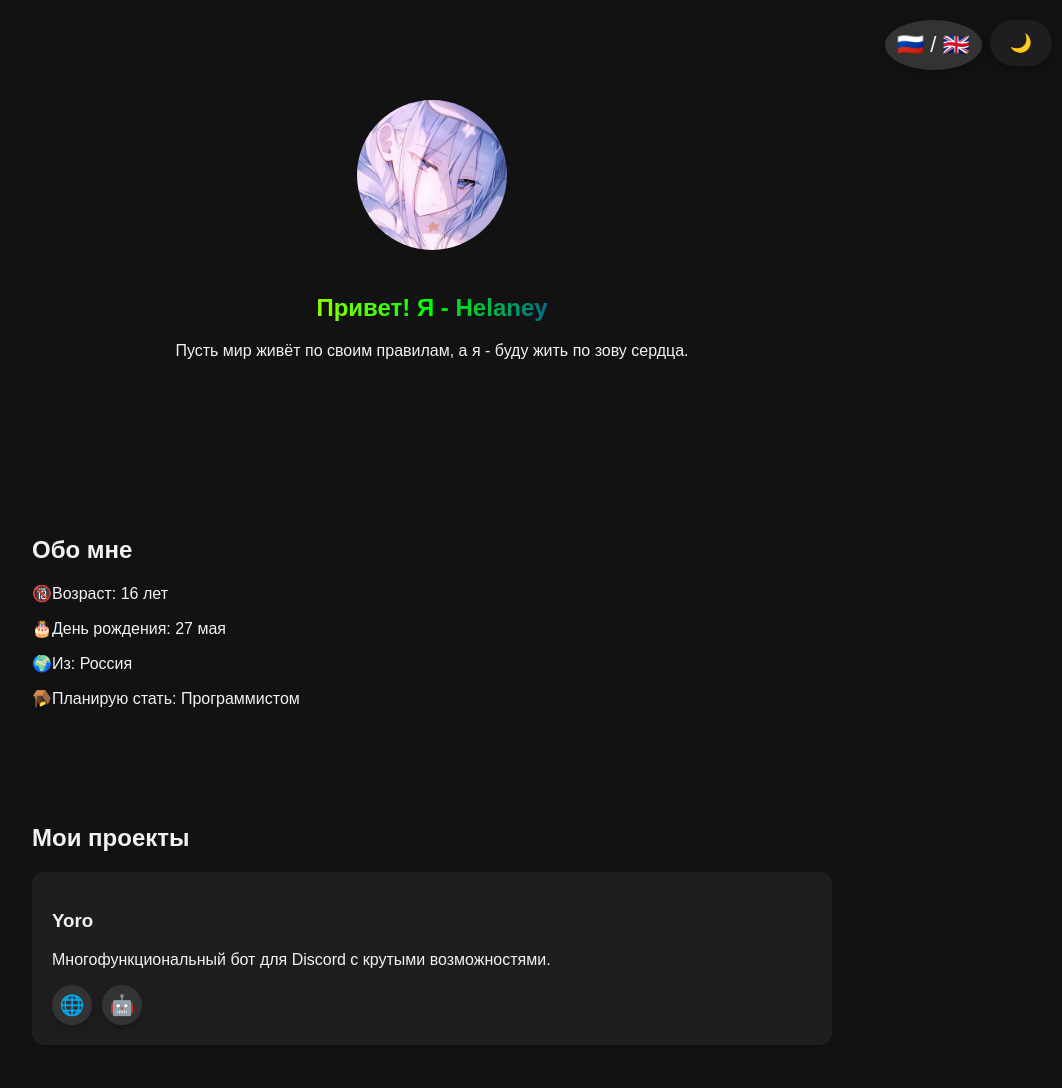
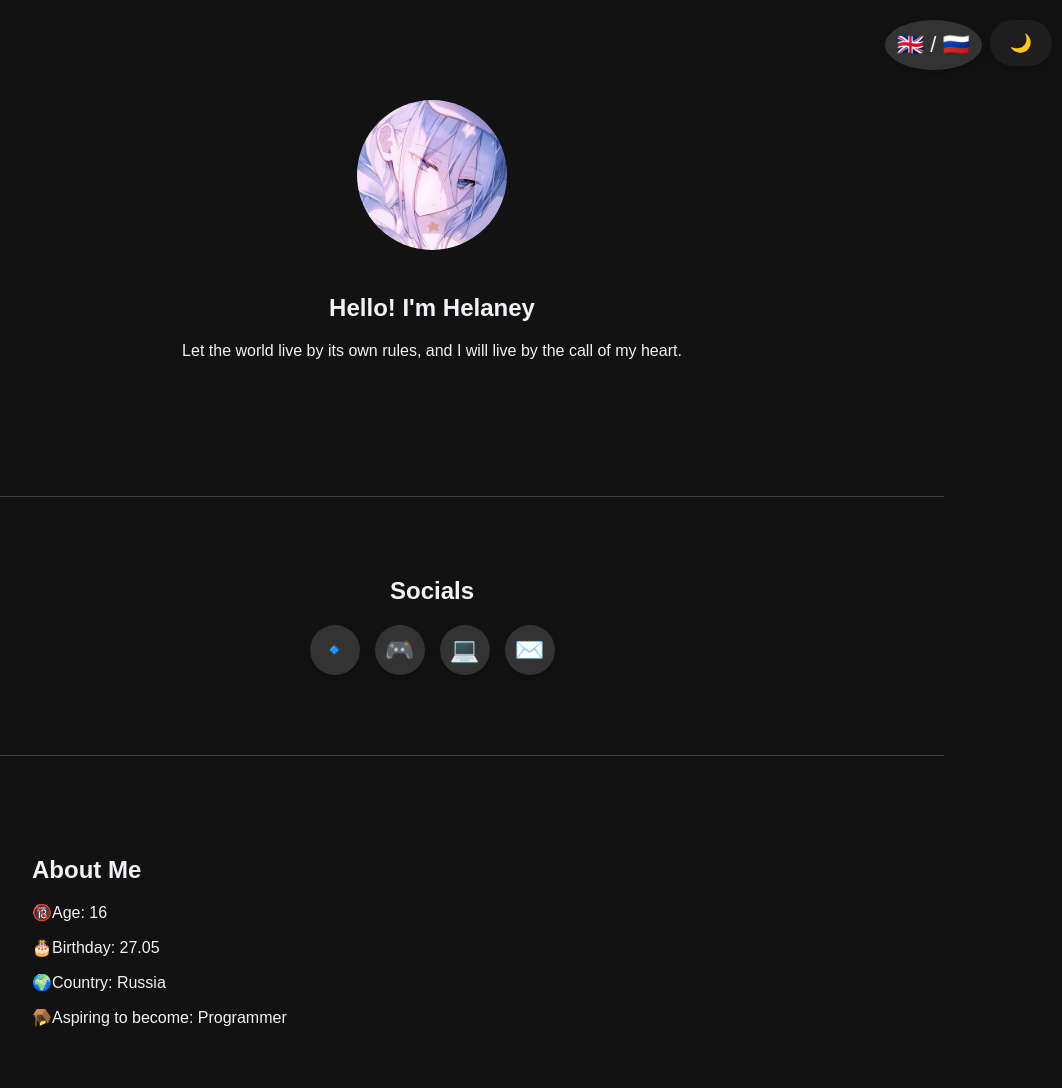
Before and after one commit to hhelaneyy/hhelaneyy.github.io, a plain HTML site: page index.html in a window 1280 px wide. Shown: the top 1088 px of the page, without its empty margins (208-1270 px from the left). Drawn offline with Linux system fonts and the light colour scheme.

Commit message:
обновил что-то

```diff
--- a/index.html
+++ b/index.html
@@ -17,18 +17,39 @@
 
     <section class="hero">
         <img src="assets/хз кто.jpg" alt="Аватарка Helaney" class="avatar">
-        <h1 class="rainbow-text">Привет! Я - Helaney</h1>
+        <h1><span class="rainbow-text">Привет! Я - Helaney</span></h1>
         <p>Пусть мир живёт по своим правилам, а я - буду жить по зову сердца.</p>
     </section>
 
+    <hr class="small-divider">
+    <section class="socials">
+        <h2 id="socials-title">Социализация</h2>
+        <div class="social-buttons">
+            <a href="https://discord.com/users/.helaney" target="_blank" class="btn" title="Discord">
+                🔹
+            </a>
+            <a href="https://steamcommunity.com/id/hhelaneyy/" target="_blank" class="btn" title="Steam">
+                🎮
+            </a>
+            <a href="https://github.com/hhelaneyy" target="_blank" class="btn" title="GitHub">
+                💻
+            </a>
+            <a href="https://t.me/hhelaneyy" target="_blank" class="btn" title="Telegram">
+                ✉️
+            </a>
+        </div>
+    </section>
+
+    <hr>
     <section class="about">
         <h2>Обо мне</h2>
-        <p>🔞Возраст: 16 лет</p>
-        <p>🎂День рождения: 27 мая</p>
-        <p>🌍Из: Россия</p>
-        <p>🪤Планирую стать: Программистом</p>
+        <p>🔞Возраст: 16</p>
+        <p>🎂День рождения: 27.05</p>
+        <p>🌍Страна: Россия</p>
+        <p>🪤Планирую стать: Программист</p>
     </section>
 
+    <hr>
     <section class="projects">
         <h2>Мои проекты</h2>
         <div class="project">
@@ -38,13 +59,17 @@
                 <a href="https://helanova-team.github.io/yoro-web/" target="_blank" class="btn" title="Перейти на сайт">
                     🌐
                 </a>
-                <a href="https://discord.gg/t4pskCsu4F" target="_blank" class="btn" title="Присоединиться в Discord">
+                <a href="https://discord.gg/rVmnXYzHpF" target="_blank" class="btn" title="Присоединиться в Discord">
                     🤖
                 </a>
             </div>
         </div>
     </section>
 
+    <footer class="footer">
+        <p>© 2025, cделано с ❤️ от Helaney.</p>
+    </footer>
+
     <script src="script.js"></script>
 </body>
 </html>
--- a/script.js
+++ b/script.js
@@ -1,4 +1,4 @@
-let isEnglish = false;
+let isEnglish = true;
 
 function toggleTheme() {
     document.body.classList.toggle('dark-theme');
@@ -22,6 +22,7 @@ function updateLanguage() {
     const projectTitle = document.querySelector('.project h3');
     const projectDescription = document.querySelector('.project p');
     const languageIcon = document.getElementById('language-icon');
+    const socialsTitle = document.getElementById("socials-title");
 
     if (isEnglish) {
         pageTitle.textContent = "Helaney";
@@ -30,30 +31,32 @@ function updateLanguage() {
         aboutTitle.textContent = "About Me";
         aboutParagraphs[0].textContent = "🔞Age: 16";
         aboutParagraphs[1].textContent = "🎂Birthday: 27.05";
-        aboutParagraphs[2].textContent = "🌍From: Russia";
+        aboutParagraphs[2].textContent = "🌍Country: Russia";
         aboutParagraphs[3].textContent = "🪤Aspiring to become: Programmer";
         projectsTitle.textContent = "My Projects";
         projectTitle.textContent = "Yoro";
         projectDescription.textContent = "A multifunctional bot for Discord with cool features.";
         languageIcon.textContent = "🇬🇧 / 🇷🇺";
+        socialsTitle.textContent = "Socials";
     } else {
         pageTitle.textContent = "Helaney";
         heroText.textContent = "Привет! Я - Helaney";
         heroDescription.textContent = "Пусть мир живёт по своим правилам, а я - буду жить по зову сердца.";
         aboutTitle.textContent = "Обо мне";
-        aboutParagraphs[0].textContent = "🔞Возраст: 16 лет";
-        aboutParagraphs[1].textContent = "🎂День рождения: 27 мая";
-        aboutParagraphs[2].textContent = "🌍Из: Россия";
+        aboutParagraphs[0].textContent = "🔞Возраст: 16";
+        aboutParagraphs[1].textContent = "🎂День рождения: 27.05";
+        aboutParagraphs[2].textContent = "🌍Страна: Россия";
         aboutParagraphs[3].textContent = "🪤Планирую стать: Программистом";
         projectsTitle.textContent = "Мои проекты";
         projectTitle.textContent = "Yoro";
         projectDescription.textContent = "Многофункциональный бот для Discord с крутыми возможностями.";
         languageIcon.textContent = "🇷🇺 / 🇬🇧";
+        socialsTitle.textContent = "Социализация";
     }
 }
 
 function checkVisibility() {
-    const sections = document.querySelectorAll('.hero, .about, .projects');
+    const sections = document.querySelectorAll('.hero, .about, .projects, .socials, .social-buttons');
     sections.forEach(section => {
         const rect = section.getBoundingClientRect();
         if (rect.top < window.innerHeight && rect.bottom >= 0) {
--- a/styles.css
+++ b/styles.css
@@ -30,14 +30,6 @@ body {
     width: 150px;
     border-radius: 50%;
     margin-bottom: 20px;
-}
-
-.rainbow-text {
-    background: linear-gradient(90deg, #ff0000, #ff7f00, #ffff00, #00ff00, #0000ff, #4b0082, #8f00ff);
-    background-clip: text;
-    -webkit-background-clip: text;
-    color: transparent;
-    font-weight: bold;
 }
 
 .about, .projects {
@@ -174,3 +166,91 @@ body {
 .dark-theme .btn:hover {
     background-color: #444;
 }
+
+.socials {
+    text-align: center;
+    padding: 40px 20px;
+    max-width: 800px;
+    margin: 0 auto;
+    opacity: 0;
+    transform: translateY(50px);
+    transition: opacity 1s ease, transform 1s ease;
+}
+
+.socials.visible {
+    opacity: 1;
+    transform: translateY(0);
+}
+
+.social-buttons {
+    display: flex;
+    justify-content: center;
+    gap: 15px;
+    margin-top: 15px;
+    opacity: 0;
+    transform: translateY(50px);
+    transition: opacity 1s ease, transform 1s ease;
+}
+
+.social-buttons.visible {
+    opacity: 1;
+    transform: translateY(0);
+}
+
+.btn {
+    display: flex;
+    align-items: center;
+    justify-content: center;
+    width: 50px;
+    height: 50px;
+    border-radius: 50%;
+    background-color: #4CAF50;
+    color: #fff;
+    font-size: 24px;
+    text-decoration: none;
+    box-shadow: 0 4px 10px rgba(0, 0, 0, 0.2);
+    transition: background-color 0.3s, transform 0.2s;
+}
+
+.btn:hover {
+    background-color: #45a049;
+    transform: scale(1.1);
+}
+
+.dark-theme .btn {
+    background-color: #333;
+}
+
+.dark-theme .btn:hover {
+    background-color: #444;
+}
+
+hr {
+    border: none;
+    height: 1px;
+    background-color: rgba(0, 0, 0, 0.2);
+    margin: 40px auto;
+    width: 80%;
+}
+
+.small-divider {
+    margin: 20px auto; /* Уменьшенный отступ перед "Социализацией" */
+}
+
+.dark-theme hr {
+    background-color: rgba(255, 255, 255, 0.2);
+}
+
+.footer {
+    text-align: center;
+    padding: 20px;
+    background-color: #222;
+    color: #fff;
+    font-size: 18px;
+    font-weight: bold;
+    margin-top: 50px;
+}
+
+.footer p {
+    margin: 0;
+}
```
